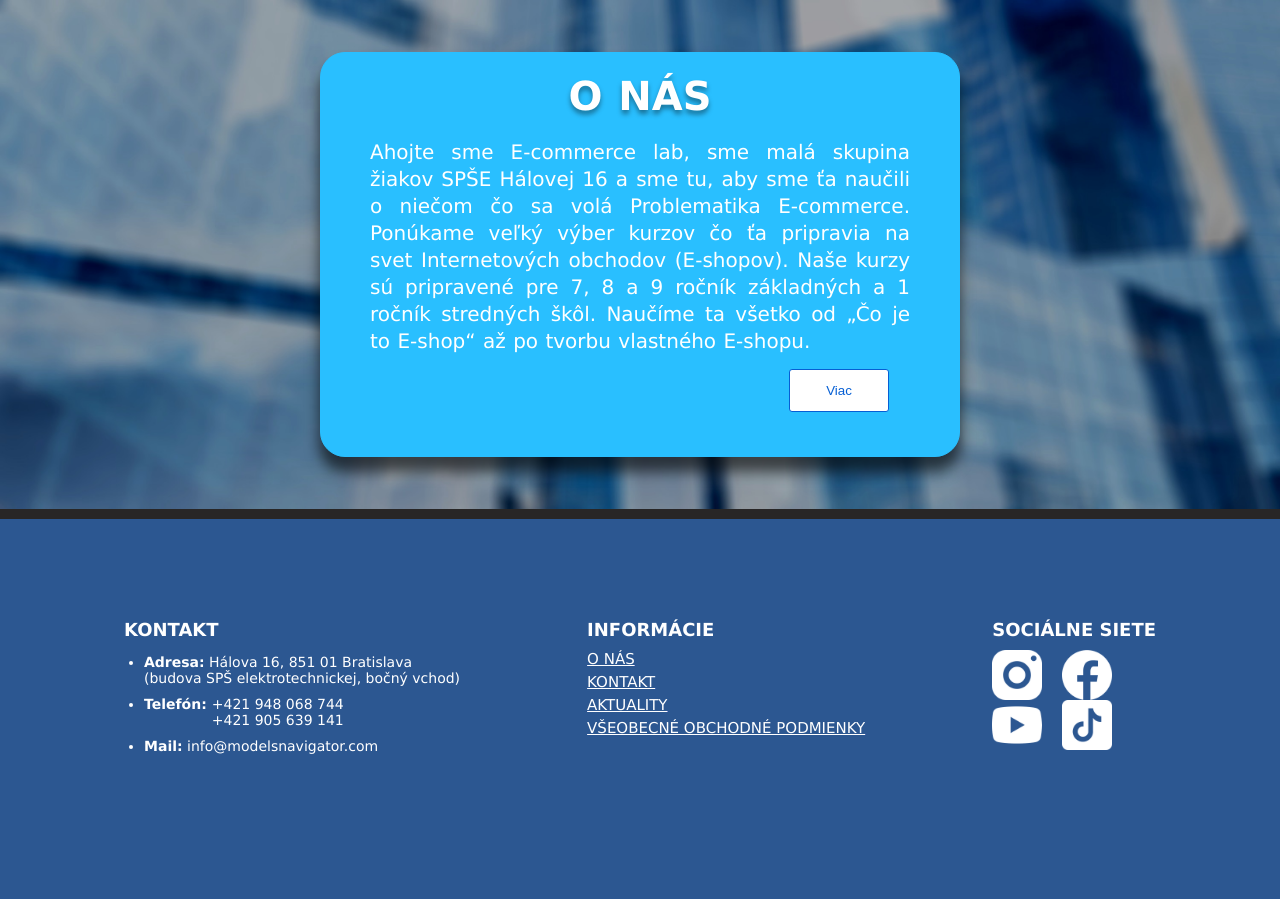
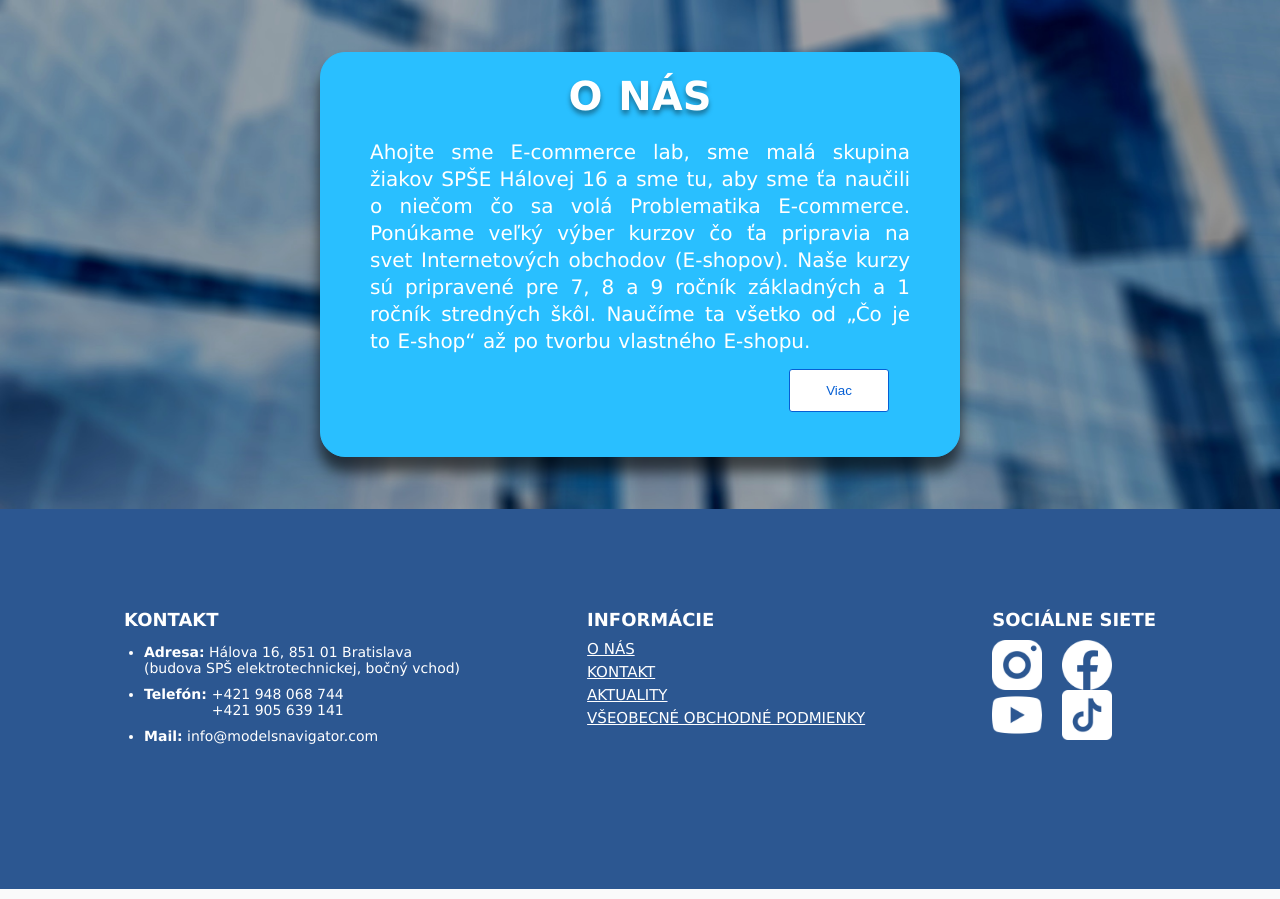
Before and after one commit to snickers-c/commercesurf, a PHP site: page / in a window 1280 px wide. Shown: the part 1382-2281 px from the top of the page. Run offline with PHP 8.4, Linux system fonts and the light colour scheme; data that the repository does not hold is empty.

Commit message:
Update index.php

```diff
--- a/ecommerceLab/index.php
+++ b/ecommerceLab/index.php
@@ -97,30 +97,24 @@
     <!---->
     <!-- O nás -->
     <div class="about-us-box-container">
-        <img class="about-us-background"
-            src="https://raw.githubusercontent.com/snickers-c/commercesurf/main/ecommerceLab/pictures/pozadie3.png">
+    <img class="about-us-background" src="https://raw.githubusercontent.com/snickers-c/commercesurf/main/ecommerceLab/pictures/pozadie3.png">
     <div class="about-us-box">
       <div class="about-us-box-title">O NÁS</div>
       <div class="about-us-box-text-div">
         <div class="about-us-box-text">
-                    Ahojte sme E-commerce lab, sme malá skupina žiakov SPŠE Hálovej 16 a sme tu, aby sme ťa naučili o
-                    niečom čo
-                    sa volá Problematika E-commerce. Ponúkame veľký výber kurzov čo ťa pripravia na svet Internetových
-                    obchodov
-                    (E-shopov). Naše kurzy sú pripravené pre 7, 8 a 9 ročník základných a 1 ročník stredných škôl.
-                    Naučíme ta
+          Ahojte sme E-commerce lab, sme malá skupina žiakov SPŠE Hálovej 16 a sme tu, aby sme ťa naučili o niečom čo
+          sa volá Problematika E-commerce. Ponúkame veľký výber kurzov čo ťa pripravia na svet Internetových obchodov
+          (E-shopov). Naše kurzy sú pripravené pre 7, 8 a 9 ročník základných a 1 ročník stredných škôl. Naučíme ta
           všetko od „Čo je to E-shop“ až po tvorbu vlastného E-shopu.
         </div>
       </div>
-            <div>
+      <div class="index-o-nas-button-viac-center">
         <a href="o-nas"><button class="about-us-button">Viac</button></a>
       </div>
     </div>
   </div>
-    <div class="line-breaker"></div>
     <!---->
     <!-- Line breaker, skopirovat vsade kde chcete oddelit stránku -->
-    <div class="line-breaker"></div>
     <!---->
 </body>
 <footer>
```
Lines whose indentation alone changed are shown as unchanged.
